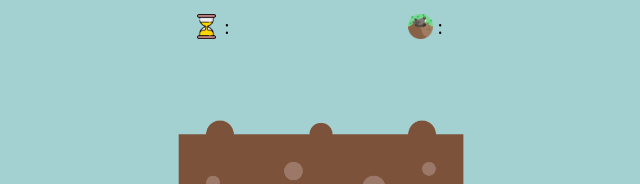
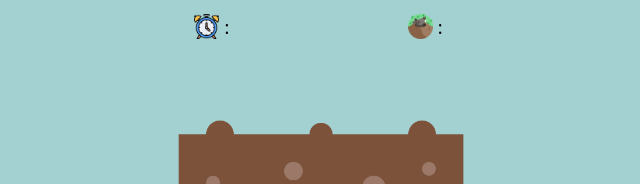
Before and after one commit to rjsudhin/wac-a-mole-game, a plain HTML site: page index.html in a window 1280 px wide. Shown: the part 184-368 px from the top of the page, 319-959 px from the left. Drawn offline with Linux system fonts and the light colour scheme.

Commit message:
clock icon changed from game timer section

```diff
--- a/index.html
+++ b/index.html
@@ -12,7 +12,7 @@
     <!--user info section-->
     <div class="section1">
       <p class="screening-display">
-        <img src="./icons/hourglass.png" alt="Time"> :
+        <img src="./icons/clock.png" alt="Time"> :
         <span class="screen-time-display"></span>
       </p>
       <p class="screening-display">
```
Also changed, not shown: icons/clock.png (added), icons/hourglass.png (deleted).
